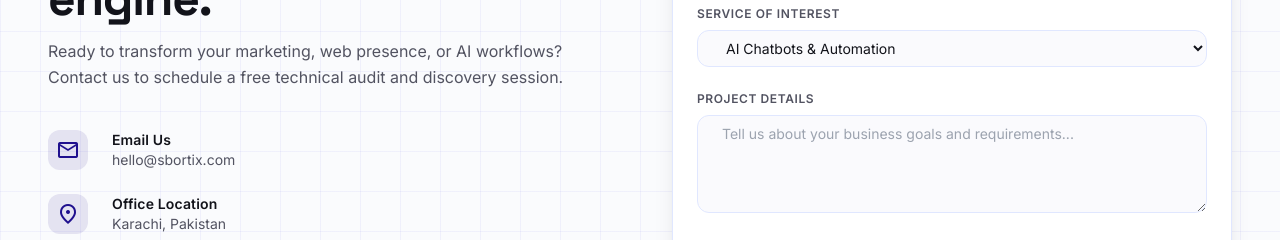
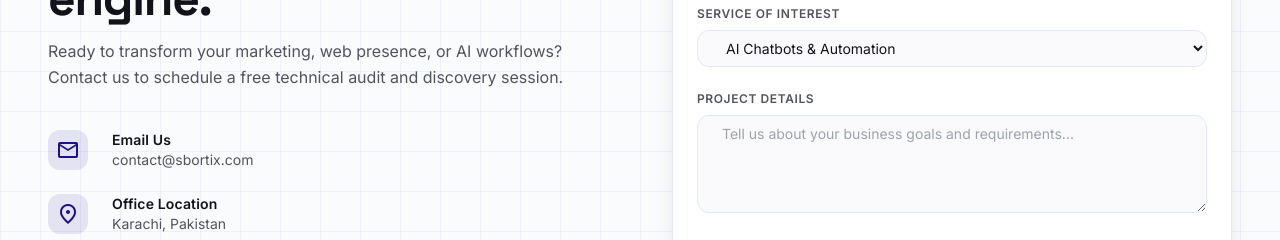
Before and after one commit to devvahmed/Sbortix, a Next.js app: page / in a window 1280 px wide. Shown: the part 4541-4781 px from the top of the page. Built offline with nearby package versions, Linux system fonts and the light colour scheme.

Commit message:
updated the email

```diff
--- a/app/contact/page.tsx
+++ b/app/contact/page.tsx
@@ -96,7 +96,7 @@ export default function ContactPage() {
                 </div>
                 <div>
                   <h6 className="font-bold text-sm text-[#151137]">Email Address</h6>
-                  <p className="text-gray-600 font-mono text-xs mt-0.5">hello@sbortix.com</p>
+                  <p className="text-gray-600 font-mono text-xs mt-0.5">contact@sbortix.com</p>
                 </div>
               </div>
 
--- a/app/page.tsx
+++ b/app/page.tsx
@@ -383,8 +383,8 @@ export default function HomePage() {
                     key={tab.id}
                     onClick={() => setActiveCapability(tab.id)}
                     className={`w-full text-left pl-5 pr-5 py-5 rounded-2xl transition-all duration-300 flex items-center justify-between border-l-[3px] border-t border-r border-b ${isActive
-                        ? 'bg-indigo-50/60 border-l-primary border-t-indigo-100/80 border-r-indigo-100/80 border-b-indigo-100/80 shadow-sm'
-                        : 'bg-white/70 hover:bg-white/90 border-l-transparent border-t-indigo-100/60 border-r-indigo-100/60 border-b-indigo-100/60 hover:border-l-indigo-200'
+                      ? 'bg-indigo-50/60 border-l-primary border-t-indigo-100/80 border-r-indigo-100/80 border-b-indigo-100/80 shadow-sm'
+                      : 'bg-white/70 hover:bg-white/90 border-l-transparent border-t-indigo-100/60 border-r-indigo-100/60 border-b-indigo-100/60 hover:border-l-indigo-200'
                       }`}
                   >
                     <div className="flex items-start gap-4">
@@ -663,7 +663,7 @@ export default function HomePage() {
                   </div>
                   <div>
                     <h6 className="font-label-md text-label-md font-bold">Email Us</h6>
-                    <p className="text-secondary text-sm">hello@sbortix.com</p>
+                    <p className="text-secondary text-sm">contact@sbortix.com</p>
                   </div>
                 </div>
                 <div className="flex items-start gap-md group">
```
